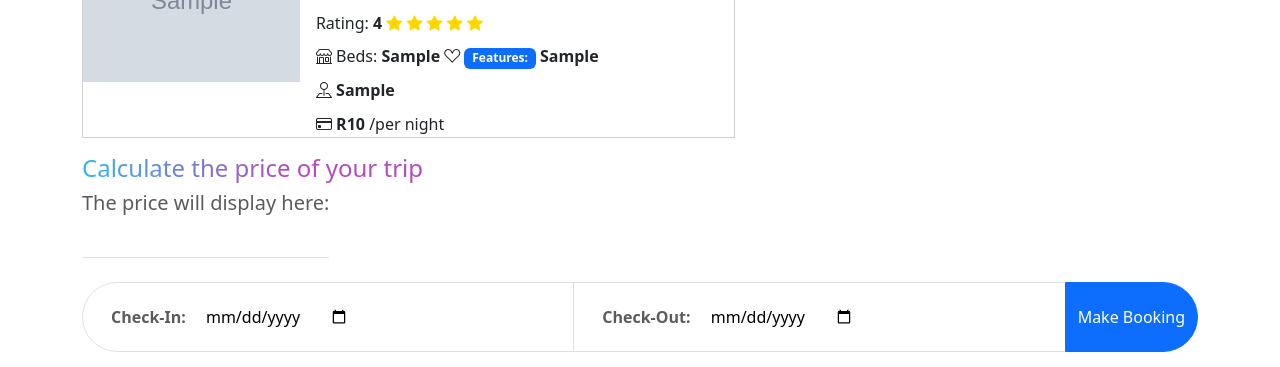
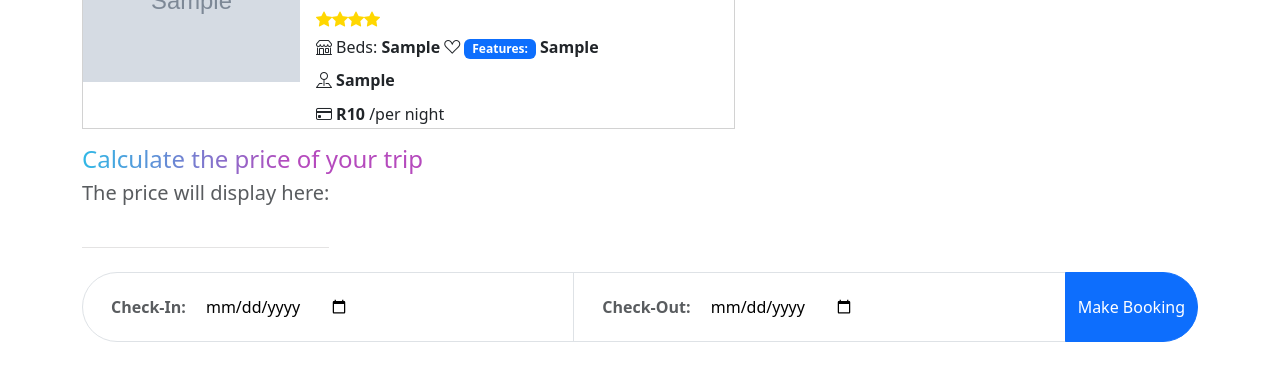
Before and after one commit to WesleyErasmus/oop_hotel_booking_app_php, a PHP site: page /pages/booking.php?id=1 in a window 1280 px wide. Shown: the part 246-613 px from the top of the page. Run offline with PHP 8.4, Linux system fonts and the light colour scheme; tables that the repository leaves empty or names only in its code hold one stand-in row (values such as "Sample post"); grey boxes marked "Sample" are stand-in pictures; data that the repository does not hold is empty.

Commit message:
Updated the hotel star rating on the rest of the pages

```diff
--- a/classes/hotelclass.php
+++ b/classes/hotelclass.php
@@ -27,7 +27,13 @@
 
     public function compareHotels(Hotel $hotel1, Hotel $hotel2)
     {
-        return $hotel1->pricepernight < $hotel2->pricepernight;
+        if($hotel1['pricepernight'] < $hotel2['pricepernight']) {
+            $cheaperBadge = '<span class="badge text-bg-success">Cheaper</span>';
+            return $cheaperBadge;
+        } else {
+            return null;
+        }
+
     }
 
     public static function getRelatedHotels()
--- a/components/compareHotelModal.php
+++ b/components/compareHotelModal.php
@@ -27,20 +27,17 @@
                            <div class="col-md-8">
                                <div class="card-body mb-0 pb-0">
                                    <h5 class="card-title mb-2"><b><?php echo $hotel['name']; ?></b></h5>
+                                   <!-- Hotel star for loop iterating iterating as many times as the hotel rating value -->
+                                   <?php
+                                    for ($i = 0; $i < $hotel['rating']; $i++) {
+                                        echo '<i class="bi bi-star-fill" style="color: gold;"></i>';
+                                    }; ?>
                                    <div>
                                        <div class="card-text mb-2">
                                            <small>
                                                <span class="mb-2">Type:
                                                    <b><?php echo $hotel['type']; ?></b>
                                                </span>
-                                               <span>Rating:
-                                                   <b><?php echo $hotel['rating']; ?>
-                                                   </b></span>
-                                               <i class="bi bi-star-fill" style="color: gold;"></i>
-                                               <i class="bi bi-star-fill" style="color: gold;"></i>
-                                               <i class="bi bi-star-fill" style="color: gold;"></i>
-                                               <i class="bi bi-star-fill" style="color: gold;"></i>
-                                               <i class="bi bi-star-fill" style="color: gold;"></i>
                                        </div>
                                    </div>
                                    <div class="card-text">
@@ -82,19 +79,18 @@
                                <div class="col-md-8">
                                    <div class="card-body">
                                        <h5 class="card-title"><b><?php echo $data['name']; ?></b></h5>
+                                       <span>
+                                           <!-- Hotel star for loop iterating iterating as many times as the hotel rating value -->
+                                           <b><?php
+                                                for ($i = 0; $i < $data['rating']; $i++) {
+                                                    echo '<i class="bi bi-star-fill" style="color: gold;"></i>';
+                                                }; ?>
+                                           </b></span>
                                        <span class="badge text-bg-success">Cheaper</span>
                                        <small>
                                            <div class="card-text">
                                                <span>Type:
                                                    <b><?php echo $data['type']; ?></b></span>
-                                               <span>Rating:
-                                                   <b><?php echo $data['rating']; ?>
-                                                   </b></span>
-                                               <i class="bi bi-star-fill" style="color: gold;"></i>
-                                               <i class="bi bi-star-fill" style="color: gold;"></i>
-                                               <i class="bi bi-star-fill" style="color: gold;"></i>
-                                               <i class="bi bi-star-fill" style="color: gold;"></i>
-                                               <i class="bi bi-star-fill" style="color: gold;"></i>
                                            </div>
                                        </small>
                                        <div class="card-text">
--- a/pages/booking.php
+++ b/pages/booking.php
@@ -32,14 +32,13 @@
                             <div class="mb-2">Type:
                                 <b><?php echo $hotel['type']; ?></b>
                             </div>
-                            <span>Rating:
-                                <b><?php echo $hotel['rating']; ?>
-                                </b></span>
-                            <i class="bi bi-star-fill" style="color: gold;"></i>
-                            <i class="bi bi-star-fill" style="color: gold;"></i>
-                            <i class="bi bi-star-fill" style="color: gold;"></i>
-                            <i class="bi bi-star-fill" style="color: gold;"></i>
-                            <i class="bi bi-star-fill" style="color: gold;"></i>
+
+                            <!-- Hotel star for loop iterating iterating as many times as the hotel rating value -->
+                            <?php
+                                for ($i = 0; $i < $hotel['rating']; $i++) {
+                                    echo '<i class="bi bi-star-fill" style="color: gold;"></i>';
+                                }; ?>
+
                         </div>
                     </div>
                     <div class="card-text">
```
Also changed, not shown: components/hotelLayout.php (+5 -8 lines).
